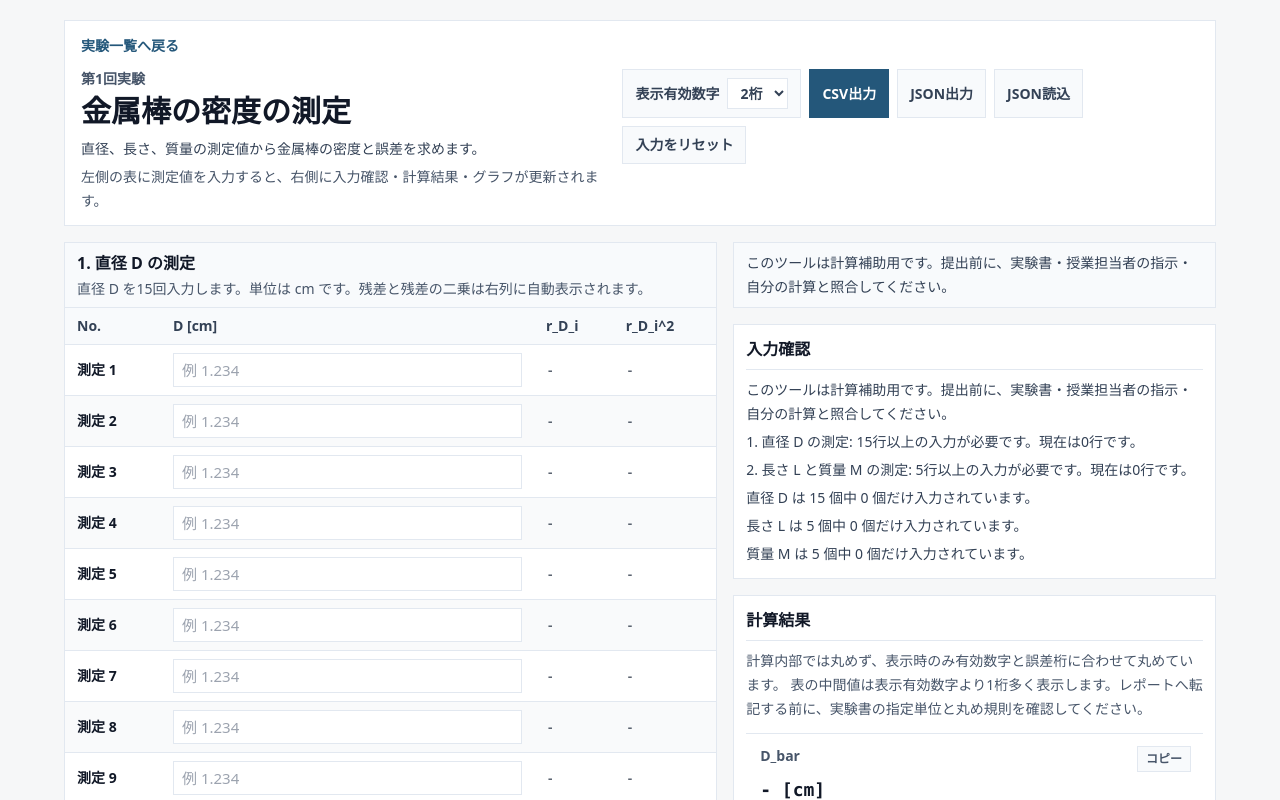
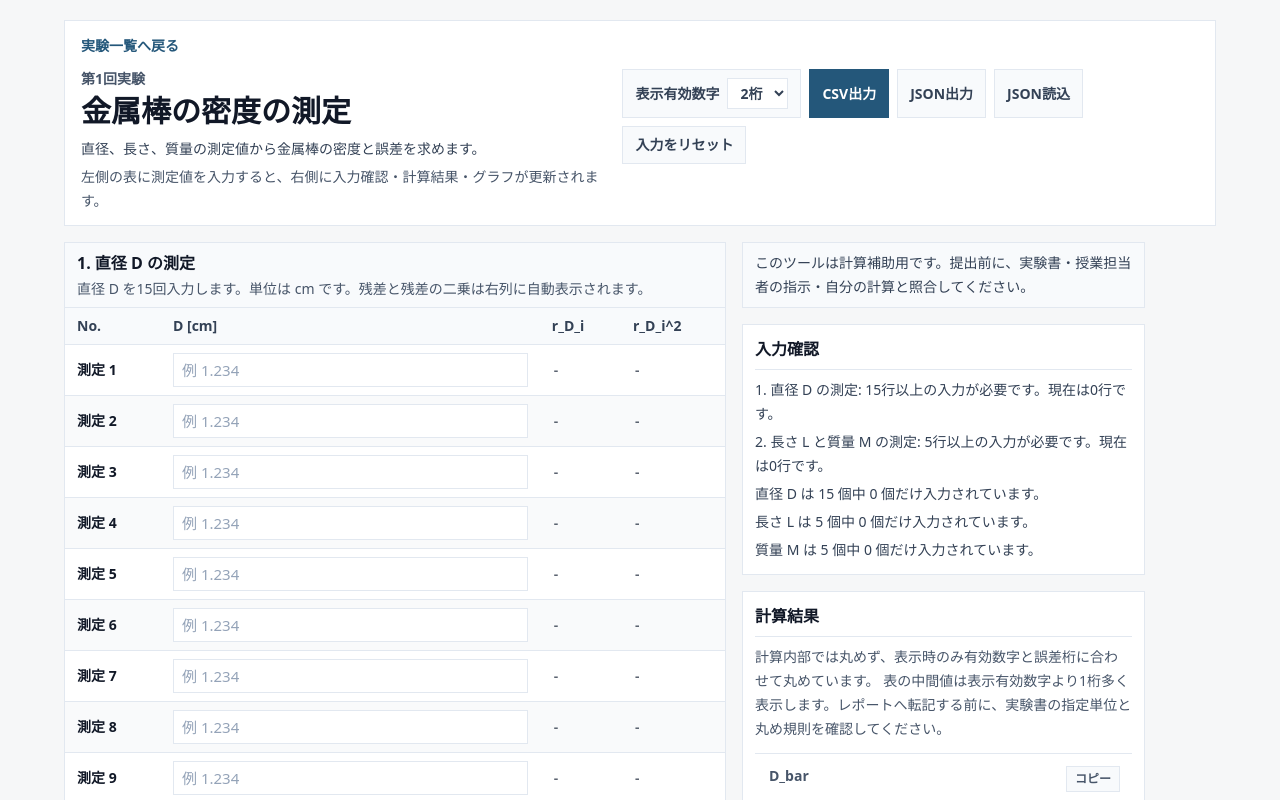
Before and after one commit to chijimi33/physics-lab-calculator, a Next.js app: page /experiments/density-metal-rod in a window 1280 px wide. Shown: the top 800 px of the page. Built offline with nearby package versions, Linux system fonts and the light colour scheme.

Commit message:
Polish pre-release usability

```diff
--- a/app/page.tsx
+++ b/app/page.tsx
@@ -25,7 +25,7 @@ export default function Home() {
             <Link
               key={experiment.id}
               href={`/experiments/${experiment.slug}`}
-              className="block border-b border-rule px-4 py-4 transition hover:bg-slate-50 last:border-b-0"
+              className="block border-b border-rule px-4 py-4 transition hover:bg-slate-50 focus:outline-none focus-visible:ring-1 focus-visible:ring-inset focus-visible:ring-accent last:border-b-0"
             >
               <div className="flex items-start justify-between gap-4">
                 <div>
--- a/components/experiment-runner.tsx
+++ b/components/experiment-runner.tsx
@@ -33,6 +33,8 @@ type CellWarnings = Record<string, string[][][]>;
 const DEFAULT_OUTPUT_SIGNIFICANT_DIGITS = 3;
 const MIN_OUTPUT_SIGNIFICANT_DIGITS = 2;
 const MAX_OUTPUT_SIGNIFICANT_DIGITS = 6;
+const DEFAULT_USAGE_CAUTION =
+  "このツールは計算補助用です。提出前に、実験書・授業担当者の指示・自分の計算と照合してください。";
 
 function clampOutputSignificantDigits(value: unknown): number {
   const numeric = typeof value === "number" ? value : Number(value);
@@ -402,11 +404,14 @@ function ExperimentWorkspace({
     () => buildInputWarnings(experiment, rawInput),
     [experiment, rawInput],
   );
-  const allWarnings = [
-    ...(experiment.warnings ?? []),
+  const reviewWarnings = [
     ...inputWarnings.globalWarnings,
     ...(calculation.warnings ?? []),
   ];
+  const cautionMessages =
+    experiment.warnings && experiment.warnings.length > 0
+      ? Array.from(new Set(experiment.warnings))
+      : [DEFAULT_USAGE_CAUTION];
   const intermediateSignificantDigits = outputSignificantDigits + 1;
   const formatIntermediateValue = createComputedValueFormatter(
     intermediateSignificantDigits,
@@ -495,7 +500,10 @@ function ExperimentWorkspace({
     <main className="min-h-screen px-3 py-5 sm:px-5 lg:px-8">
       <div className="mx-auto max-w-6xl space-y-4">
         <header className="border border-rule bg-white px-4 py-3">
-          <Link href="/" className="text-sm font-semibold text-accent">
+          <Link
+            href="/"
+            className="text-sm font-semibold text-accent focus:outline-none focus-visible:ring-1 focus-visible:ring-accent"
+          >
             実験一覧へ戻る
           </Link>
           <div className="mt-3 flex flex-col gap-3 sm:flex-row sm:items-start sm:justify-between">
@@ -523,7 +531,7 @@ function ExperimentWorkspace({
                       clampOutputSignificantDigits(event.target.value),
                     )
                   }
-                  className="border border-rule bg-white px-2 py-1 text-sm outline-none focus:border-accent focus:ring-1 focus:ring-accent"
+                  className="border border-rule bg-white px-2 py-1 text-sm outline-none focus:border-accent focus:ring-1 focus:ring-accent focus-visible:border-accent focus-visible:ring-1 focus-visible:ring-accent"
                 >
                   {Array.from(
                     {
@@ -554,7 +562,7 @@ function ExperimentWorkspace({
                       }) ?? "",
                     )
                   }
-                  className="border border-accent bg-accent px-3 py-2 text-sm font-semibold text-white transition hover:bg-slate-800"
+                  className="border border-accent bg-accent px-3 py-2 text-sm font-semibold text-white transition hover:bg-slate-800 focus:outline-none focus-visible:ring-1 focus-visible:ring-accent"
                 >
                   CSV出力
                 </button>
@@ -562,14 +570,14 @@ function ExperimentWorkspace({
               <button
                 type="button"
                 onClick={exportJson}
-                className="border border-rule bg-slate-50 px-3 py-2 text-sm font-semibold text-slate-700 transition hover:border-accent hover:text-accent"
+                className="border border-rule bg-slate-50 px-3 py-2 text-sm font-semibold text-slate-700 transition hover:border-accent hover:text-accent focus:outline-none focus-visible:border-accent focus-visible:ring-1 focus-visible:ring-accent"
               >
                 JSON出力
               </button>
               <button
                 type="button"
                 onClick={() => importInputRef.current?.click()}
-                className="border border-rule bg-slate-50 px-3 py-2 text-sm font-semibold text-slate-700 transition hover:border-accent hover:text-accent"
+                className="border border-rule bg-slate-50 px-3 py-2 text-sm font-semibold text-slate-700 transition hover:border-accent hover:text-accent focus:outline-none focus-visible:border-accent focus-visible:ring-1 focus-visible:ring-accent"
               >
                 JSON読込
               </button>
@@ -585,7 +593,7 @@ function ExperimentWorkspace({
               <button
                 type="button"
                 onClick={resetInput}
-                className="border border-rule bg-slate-50 px-3 py-2 text-sm font-semibold text-slate-700 transition hover:border-accent hover:text-accent"
+                className="border border-rule bg-slate-50 px-3 py-2 text-sm font-semibold text-slate-700 transition hover:border-accent hover:text-accent focus:outline-none focus-visible:border-accent focus-visible:ring-1 focus-visible:ring-accent"
               >
                 入力をリセット
               </button>
@@ -679,17 +687,25 @@ function ExperimentWorkspace({
           </div>
 
           <aside className="space-y-4 lg:sticky lg:top-4 lg:self-start">
-            <section className="border border-rule bg-slate-50 px-3 py-2 text-sm leading-6 text-slate-700">
-              このツールは計算補助用です。提出前に、実験書・授業担当者の指示・自分の計算と照合してください。
+            <section
+              aria-label="利用上の注意"
+              className="border border-rule bg-slate-50 px-3 py-2 text-sm leading-6 text-slate-700"
+            >
+              {cautionMessages.map((message) => (
+                <p key={message}>{message}</p>
+              ))}
             </section>
 
-            {allWarnings.length > 0 ? (
-              <section className="border border-rule bg-white p-3">
+            {reviewWarnings.length > 0 ? (
+              <section
+                aria-live="polite"
+                className="border border-rule bg-white p-3"
+              >
                 <h2 className="border-b border-rule pb-2 text-base font-semibold text-ink">
                   入力確認
                 </h2>
                 <ul className="mt-2 space-y-1 text-sm leading-6 text-slate-700">
-                  {Array.from(new Set(allWarnings)).map((warning) => (
+                  {Array.from(new Set(reviewWarnings)).map((warning) => (
                     <li key={warning}>{warning}</li>
                   ))}
                 </ul>
--- a/components/graph-card.tsx
+++ b/components/graph-card.tsx
@@ -131,9 +131,10 @@ export function GraphCard({ definition, data }: GraphCardProps) {
         </div>
         <button
           type="button"
+          aria-label={`${definition.title}をPNGで出力`}
           onClick={exportPng}
           disabled={allPoints.length === 0}
-          className="border border-rule bg-slate-50 px-2 py-1 text-xs font-semibold text-slate-600 transition hover:border-accent hover:text-accent disabled:opacity-40"
+          className="border border-rule bg-slate-50 px-2 py-1 text-xs font-semibold text-slate-600 transition hover:border-accent hover:text-accent focus:outline-none focus-visible:border-accent focus-visible:ring-1 focus-visible:ring-accent disabled:opacity-40"
         >
           PNG出力
         </button>
@@ -144,7 +145,7 @@ export function GraphCard({ definition, data }: GraphCardProps) {
           viewBox={`0 0 ${WIDTH} ${HEIGHT}`}
           className="min-w-[520px] border border-rule bg-white"
           role="img"
-          aria-label={`${definition.title}: ${definition.xLabel}${definition.xUnit ? ` ${definition.xUnit}` : ""} と ${definition.yLabel}${definition.yUnit ? ` ${definition.yUnit}` : ""} のグラフ`}
+          aria-label={`${definition.title}: ${definition.xLabel}${definition.xUnit ? ` ${definition.xUnit}` : ""} と ${definition.yLabel}${definition.yUnit ? ` ${definition.yUnit}` : ""} のグラフ${definition.description ? `。${definition.description}` : ""}`}
         >
           <title>{definition.title}</title>
           <desc>
--- a/components/measurement-table.tsx
+++ b/components/measurement-table.tsx
@@ -49,6 +49,9 @@ export function MeasurementTable({
   const renderedComputedColumns =
     computedColumns ?? (computedHeader ? [computedHeader] : []);
   const editableColumnCount = columnDefinitions?.length ?? columns.length;
+  const tableColumnCount =
+    columns.length + renderedComputedColumns.length + (onDeleteRow ? 2 : 1);
+  const tableMinWidth = Math.max(560, tableColumnCount * 132);
 
   const focusCell = (rowIndex: number, columnIndex: number) => {
     const selector = `[data-table-id="${tableId}"][data-row-index="${rowIndex}"][data-column-index="${columnIndex}"]`;
@@ -88,7 +91,7 @@ export function MeasurementTable({
 
   return (
     <section className="overflow-hidden border border-rule bg-white">
-      <div className="flex items-center justify-between gap-3 border-b border-rule bg-slate-50 px-3 py-2">
+      <div className="flex flex-col gap-2 border-b border-rule bg-slate-50 px-3 py-2 sm:flex-row sm:items-center sm:justify-between">
         <div>
           <h2 className="text-base font-semibold text-ink">{title}</h2>
           {description ? (
@@ -98,12 +101,12 @@ export function MeasurementTable({
           ) : null}
         </div>
         {rowCountOptions && onRowCountChange ? (
-          <label className="flex items-center gap-2 text-sm font-semibold text-slate-700">
+          <label className="flex w-fit items-center gap-2 text-sm font-semibold text-slate-700">
             行数
             <select
               value={rows.length}
               onChange={(event) => onRowCountChange(Number(event.target.value))}
-              className="border border-rule bg-white px-2 py-1 text-sm outline-none focus:border-accent focus:ring-1 focus:ring-accent"
+              className="border border-rule bg-white px-2 py-1 text-sm outline-none focus:border-accent focus:ring-1 focus:ring-accent focus-visible:border-accent focus-visible:ring-1 focus-visible:ring-accent"
             >
               {rowCountOptions.map((count) => (
                 <option key={count} value={count}>
@@ -116,14 +119,17 @@ export function MeasurementTable({
           <button
             type="button"
             onClick={onAddRow}
-            className="border border-rule bg-slate-50 px-3 py-1.5 text-sm font-semibold text-slate-700 transition hover:border-accent hover:text-accent"
+            className="w-fit border border-rule bg-slate-50 px-3 py-1.5 text-sm font-semibold text-slate-700 transition hover:border-accent hover:text-accent focus:outline-none focus-visible:border-accent focus-visible:ring-1 focus-visible:ring-accent"
           >
             行を追加
           </button>
         ) : null}
       </div>
       <div className="max-h-[70vh] overflow-auto">
-        <table className="w-full min-w-[520px] border-collapse text-sm">
+        <table
+          className="w-full border-collapse text-sm"
+          style={{ minWidth: tableMinWidth }}
+        >
           <thead className="sticky top-0 z-20">
             <tr className="bg-slate-50 text-left text-slate-700">
               <th className="sticky left-0 z-30 w-24 border-b border-rule bg-slate-50 px-3 py-2">
@@ -170,7 +176,7 @@ export function MeasurementTable({
                             moveToNextCell(rowIndex, columnIndex);
                           }
                         }}
-                        className="w-full border border-rule bg-white px-2 py-1.5 text-[15px] outline-none transition focus:border-accent focus:ring-1 focus:ring-accent"
+                        className="w-full min-w-28 border border-rule bg-white px-2 py-1.5 text-[15px] outline-none transition focus:border-accent focus:ring-1 focus:ring-accent focus-visible:border-accent focus-visible:ring-1 focus-visible:ring-accent"
                       >
                         {columnDefinitions[columnIndex].options?.map((option) => (
                           <option key={option.value} value={option.value}>
@@ -202,13 +208,14 @@ export function MeasurementTable({
                             moveToNextCell(rowIndex, columnIndex);
                           }
                         }}
-                        className="w-full border border-rule bg-white px-2 py-1.5 text-[15px] outline-none transition focus:border-accent focus:ring-1 focus:ring-accent"
+                        className="w-full min-w-28 border border-rule bg-white px-2 py-1.5 text-[15px] outline-none transition placeholder:text-slate-400 focus:border-accent focus:ring-1 focus:ring-accent focus-visible:border-accent focus-visible:ring-1 focus-visible:ring-accent"
                       />
                     )}
                     {row.warnings?.[columnIndex]?.map((warning) => (
                       <p
                         key={warning}
-                        className="mt-1 text-xs leading-5 text-slate-700"
+                        aria-live="polite"
+                        className="mt-1 text-xs leading-5 text-slate-600"
                       >
                         {warning}
                       </p>
@@ -228,7 +235,7 @@ export function MeasurementTable({
                     <button
                       type="button"
                       onClick={() => onDeleteRow(rowIndex)}
-                      className="border border-rule px-2 py-1 text-xs font-semibold text-slate-600 transition hover:border-accent hover:text-accent"
+                      className="border border-rule px-2 py-1 text-xs font-semibold text-slate-600 transition hover:border-accent hover:text-accent focus:outline-none focus-visible:border-accent focus-visible:ring-1 focus-visible:ring-accent"
                     >
                       削除
                     </button>
--- a/components/result-card.tsx
+++ b/components/result-card.tsx
@@ -34,8 +34,9 @@ export function ResultCard({
         </p>
         <button
           type="button"
+          aria-label={`${label}をコピー`}
           onClick={() => navigator.clipboard?.writeText(textToCopy)}
-          className="border border-rule bg-slate-50 px-2 py-1 text-xs font-semibold text-slate-600 transition hover:border-accent hover:text-accent"
+          className="border border-rule bg-slate-50 px-2 py-1 text-xs font-semibold text-slate-600 transition hover:border-accent hover:text-accent focus:outline-none focus-visible:border-accent focus-visible:ring-1 focus-visible:ring-accent"
         >
           コピー
         </button>
--- a/src/components/math/MathFormula.tsx
+++ b/src/components/math/MathFormula.tsx
@@ -57,7 +57,7 @@ export function MathFormula({
           <button
             type="button"
             onClick={copyFormula}
-            className="shrink-0 border border-rule bg-slate-50 px-2 py-1 text-xs font-semibold text-slate-600 transition hover:border-accent hover:text-accent"
+            className="shrink-0 border border-rule bg-slate-50 px-2 py-1 text-xs font-semibold text-slate-600 transition hover:border-accent hover:text-accent focus:outline-none focus-visible:border-accent focus-visible:ring-1 focus-visible:ring-accent"
           >
             式をコピー
           </button>
```
